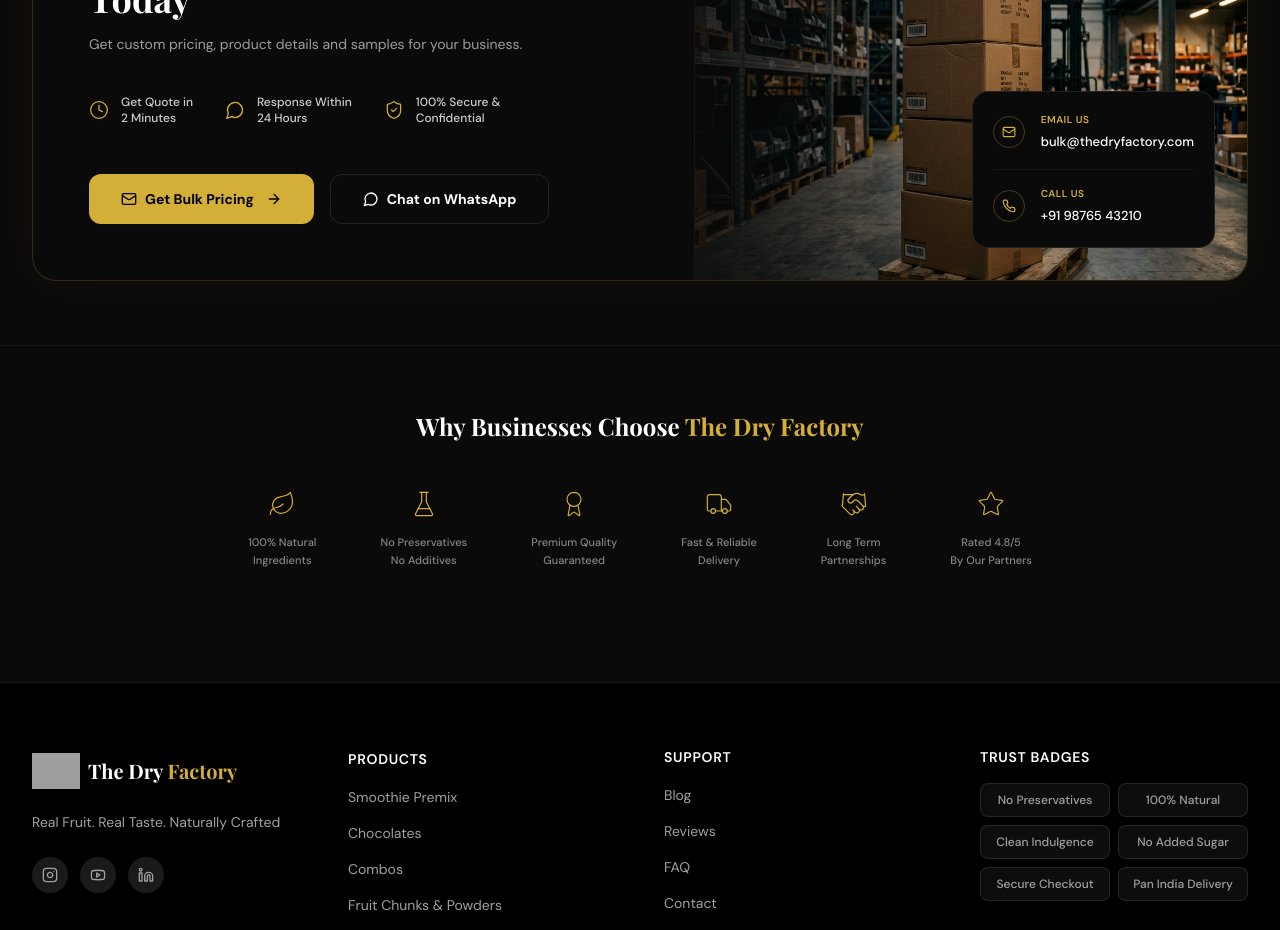
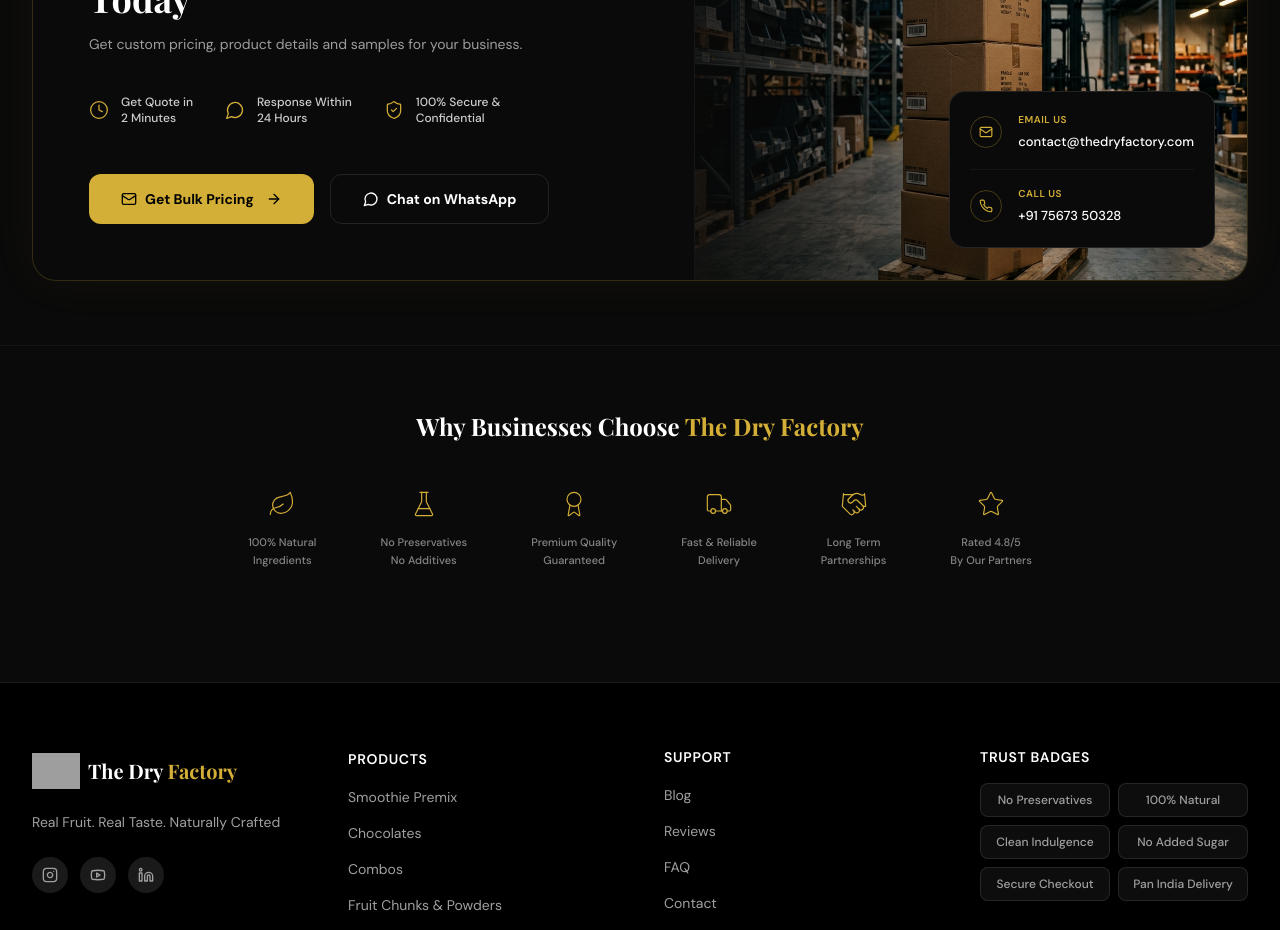
Before and after one commit to MAyankprine20001/freeze-dried-fruit-store, a React (Vite) app: page /bulk-orders in a window 1280 px wide. Shown: the part 2400-3330 px from the top of the page. Built offline with nearby package versions, Linux system fonts and the light colour scheme; no server answers; grey boxes are pictures that could not be loaded; what @radix-ui/themes would draw is missing.

Commit message:
refactor: update contact information in BulkOrders component for accuracy

```diff
--- a/src/pages/BulkOrders.tsx
+++ b/src/pages/BulkOrders.tsx
@@ -214,7 +214,7 @@ export default function BulkOrders() {
                   Get Bulk Pricing <ArrowRight className="w-4 h-4 ml-1" />
                 </Link>
                 <a
-                  href="https://wa.me/919876543210"
+                  href="https://wa.me/917567350328"
                   target="_blank"
                   rel="noreferrer"
                   className="inline-flex items-center justify-center gap-2 px-8 py-3.5 border border-white/10 text-white font-bold rounded-xl hover:bg-white/5 transition-all duration-200 text-sm"
@@ -241,7 +241,7 @@ export default function BulkOrders() {
                   </div>
                   <div>
                     <p className="text-[10px] text-[#D4AF37] font-semibold uppercase tracking-wider mb-0.5">Email Us</p>
-                    <a href="mailto:bulk@thedryfactory.com" className="text-[13px] font-medium hover:text-[#D4AF37] transition-colors text-white">bulk@thedryfactory.com</a>
+                    <a href="mailto:contact@thedryfactory.com" className="text-[13px] font-medium hover:text-[#D4AF37] transition-colors text-white">contact@thedryfactory.com</a>
                   </div>
                 </div>
                 <div className="w-full h-px bg-white/5 mb-4"></div>
@@ -251,7 +251,7 @@ export default function BulkOrders() {
                   </div>
                   <div>
                     <p className="text-[10px] text-[#D4AF37] font-semibold uppercase tracking-wider mb-0.5">Call Us</p>
-                    <a href="tel:+919876543210" className="text-[13px] font-medium hover:text-[#D4AF37] transition-colors text-white">+91 98765 43210</a>
+                    <a href="tel:+917567350328" className="text-[13px] font-medium hover:text-[#D4AF37] transition-colors text-white">+91 75673 50328</a>
                   </div>
                 </div>
               </div>
```
